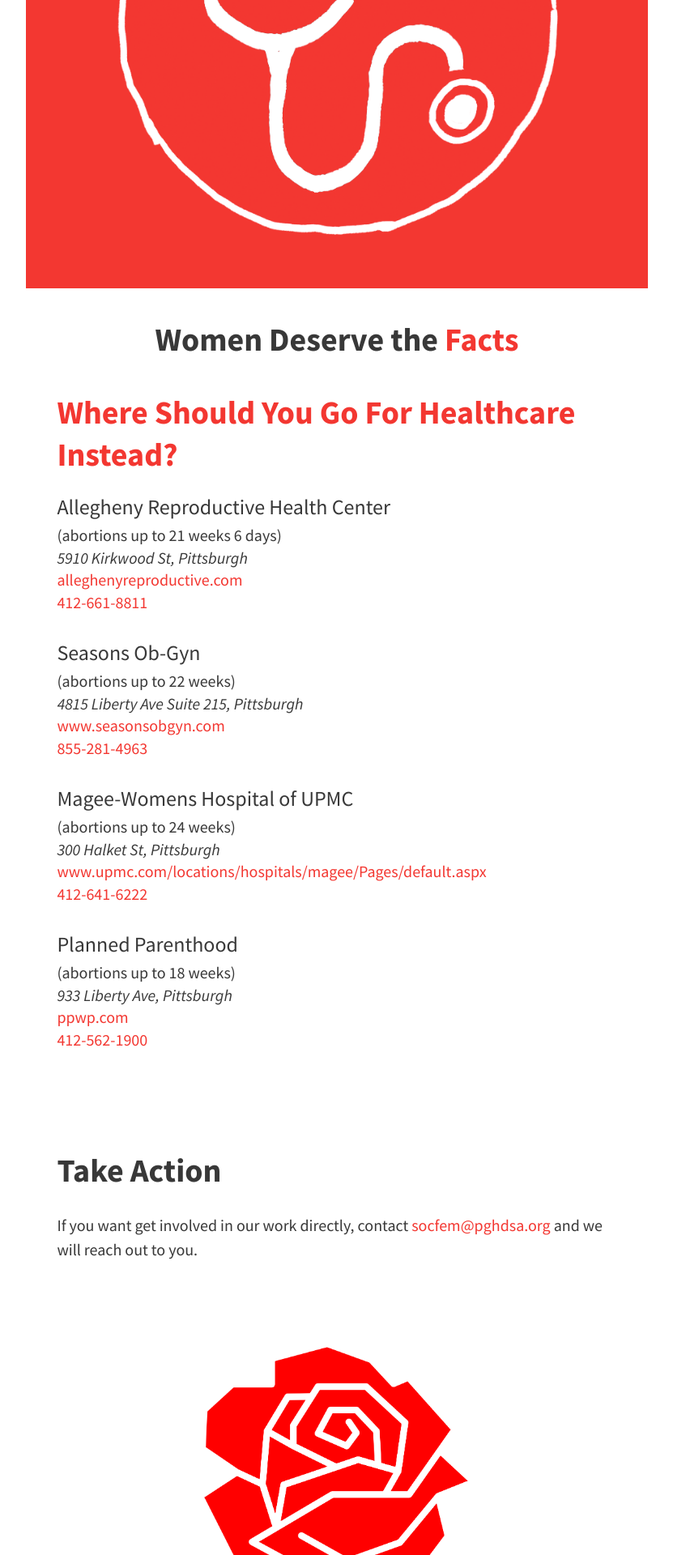
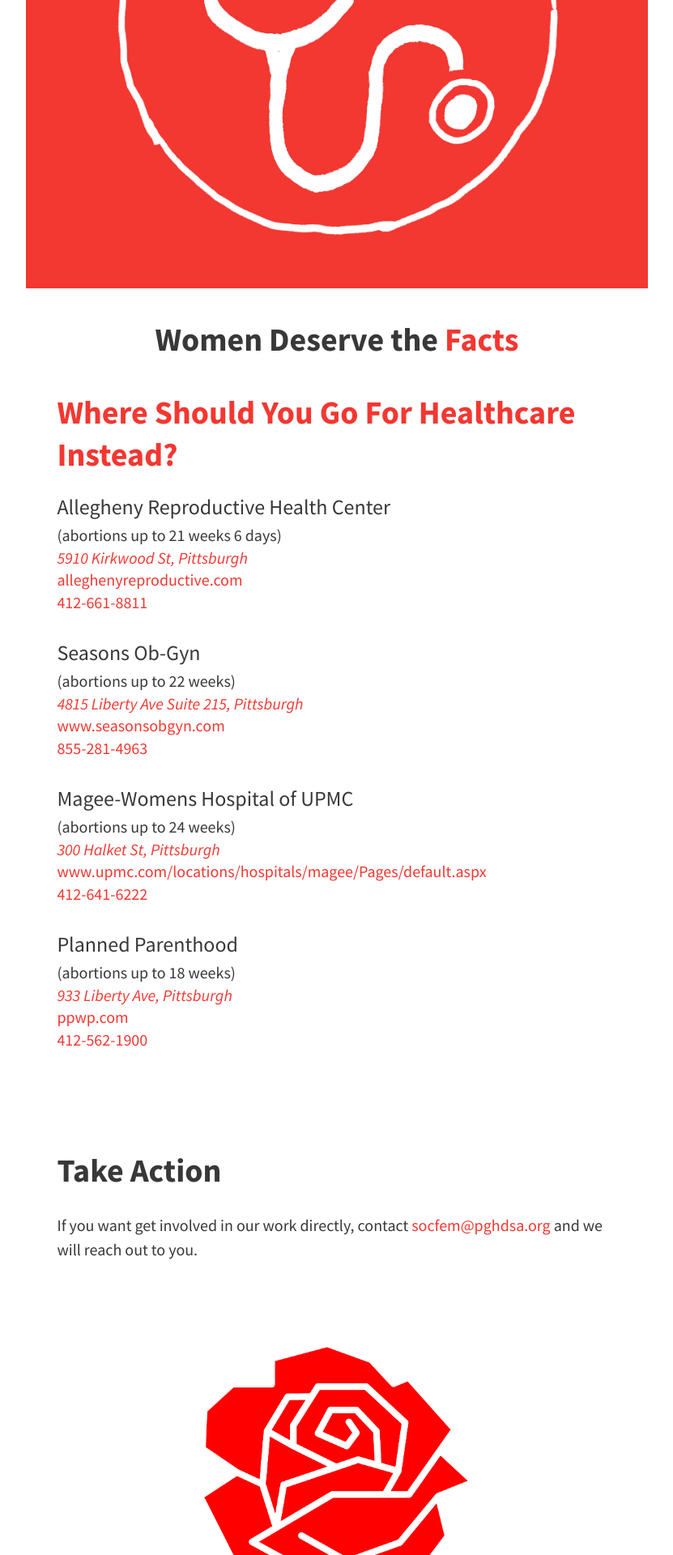
Before and after one commit to pghdsa-socfem/exposefakeclinicspgh.com, a Jekyll site: the page built from index.html, in a window 1280 px wide. Shown: the part 3057-4977 px from the top of the page at 81% size, without its empty margins (224-1055 px from the left). Built offline with Jekyll 4.4.1, drawn with Linux system fonts in a browser that asks for light colours; the list of posts is cut into pages by our own code.

Commit message:
Google Map-ify the clinic addresses

```diff
--- a/_includes/gethelp.html
+++ b/_includes/gethelp.html
@@ -10,7 +10,9 @@
             <h4>Allegheny Reproductive Health Center</h4>
             <p>(abortions up to 21 weeks 6 days)</p>
             <address>
-              <span class="map-location">5910 Kirkwood St, Pittsburgh</span>
+              <span class="map-location">
+                <a href="https://goo.gl/maps/GQs9jwrRUNu">5910 Kirkwood St, Pittsburgh</a>
+              </span>
             </address>
             <p>
               <a href="https://www.alleghenyreproductive.com"
@@ -23,7 +25,9 @@
             <h4>Seasons Ob-Gyn</h4>
             <p>(abortions up to 22 weeks)</p>
             <address>
-              <span class="map-location">4815 Liberty Ave Suite 215, Pittsburgh</span>
+              <span class="map-location">
+                <a href="https://goo.gl/maps/7yJTTA2kf972">4815 Liberty Ave Suite 215, Pittsburgh</a>
+              </span>
             </address>
             <p>
               <a href="http://www.seasonsobgyn.com">www.seasonsobgyn.com</a>
@@ -35,7 +39,9 @@
             <h4>Magee-Womens Hospital of UPMC</h4>
             <p>(abortions up to 24 weeks)</p>
             <address>
-              <span class="map-location">300 Halket St, Pittsburgh</span>
+              <span class="map-location">
+                <a href="https://goo.gl/maps/pxiWtZ3pRH72">300 Halket St, Pittsburgh</a>
+              </span>
             </address>
             <p>
               <a href="http://www.upmc.com/locations/hospitals/magee/Pages/default.aspx"
@@ -48,7 +54,9 @@
             <h4>Planned Parenthood</h4>
             <p>(abortions up to 18 weeks)</p>
             <address>
-              <span class="map-location">933 Liberty Ave, Pittsburgh</span>
+              <span class="map-location">
+                <a href="https://goo.gl/maps/RUxrfWLC8EC2">933 Liberty Ave, Pittsburgh</a>
+              </span>
             </address>
             <p>
               <a href="http://ppwp.com/">ppwp.com</a>
```
